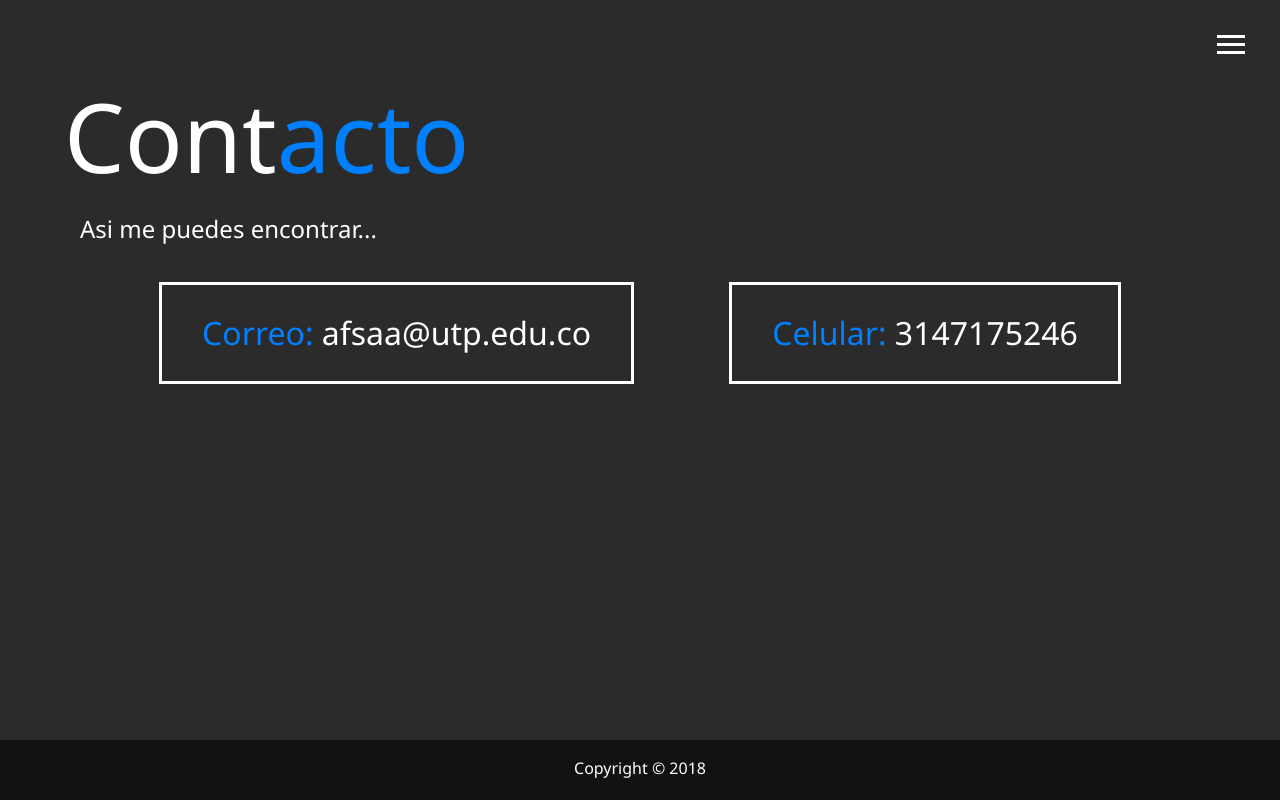
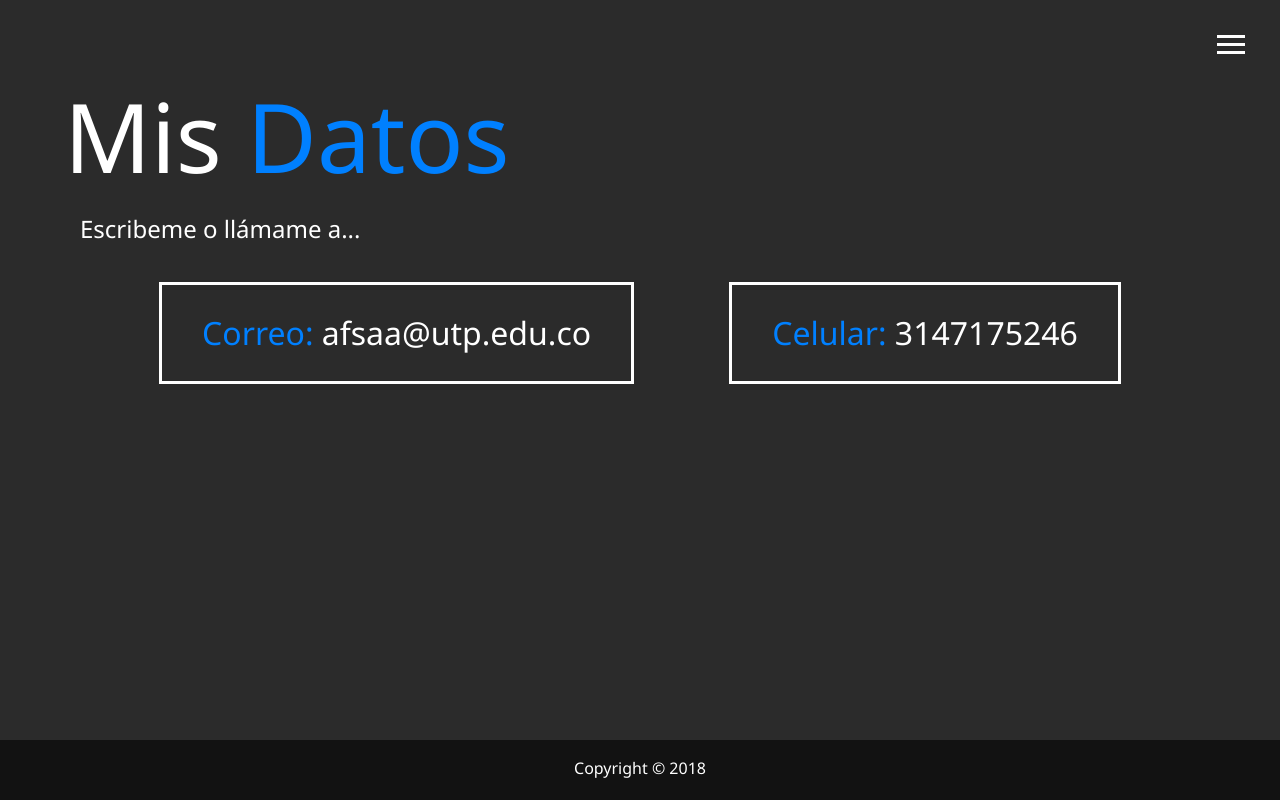
Before and after one commit to afsaa/Portafolio-Moderno, a website: page dist/contact.html in a window 1280 px wide. Drawn offline with Linux system fonts and the light colour scheme.

Commit message:
Correcciones página de contacto

```diff
--- a/dist/contact.html
+++ b/dist/contact.html
@@ -51,10 +51,11 @@
 
     <main id="contact">
         <h1 class="lg-heading">
-            Cont<span class="text-secondary">acto</span>
+            Mis
+            <span class="text-secondary">Datos</span>
         </h1>
         <h2 class="sm-heading">
-            Asi me puedes encontrar...
+            Escribeme o llámame a...
         </h2>
         <div class="boxes">
             <div>
```
